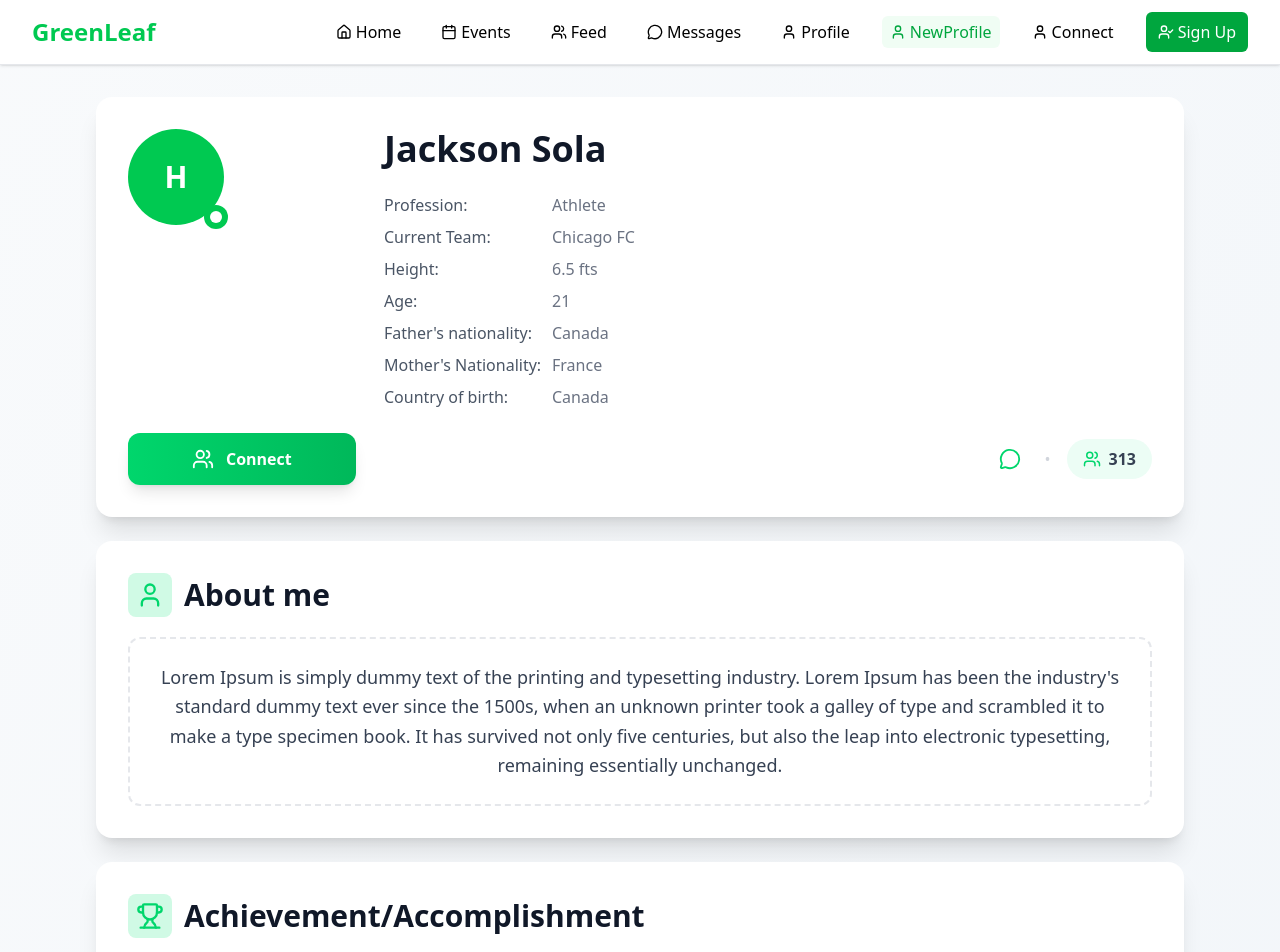
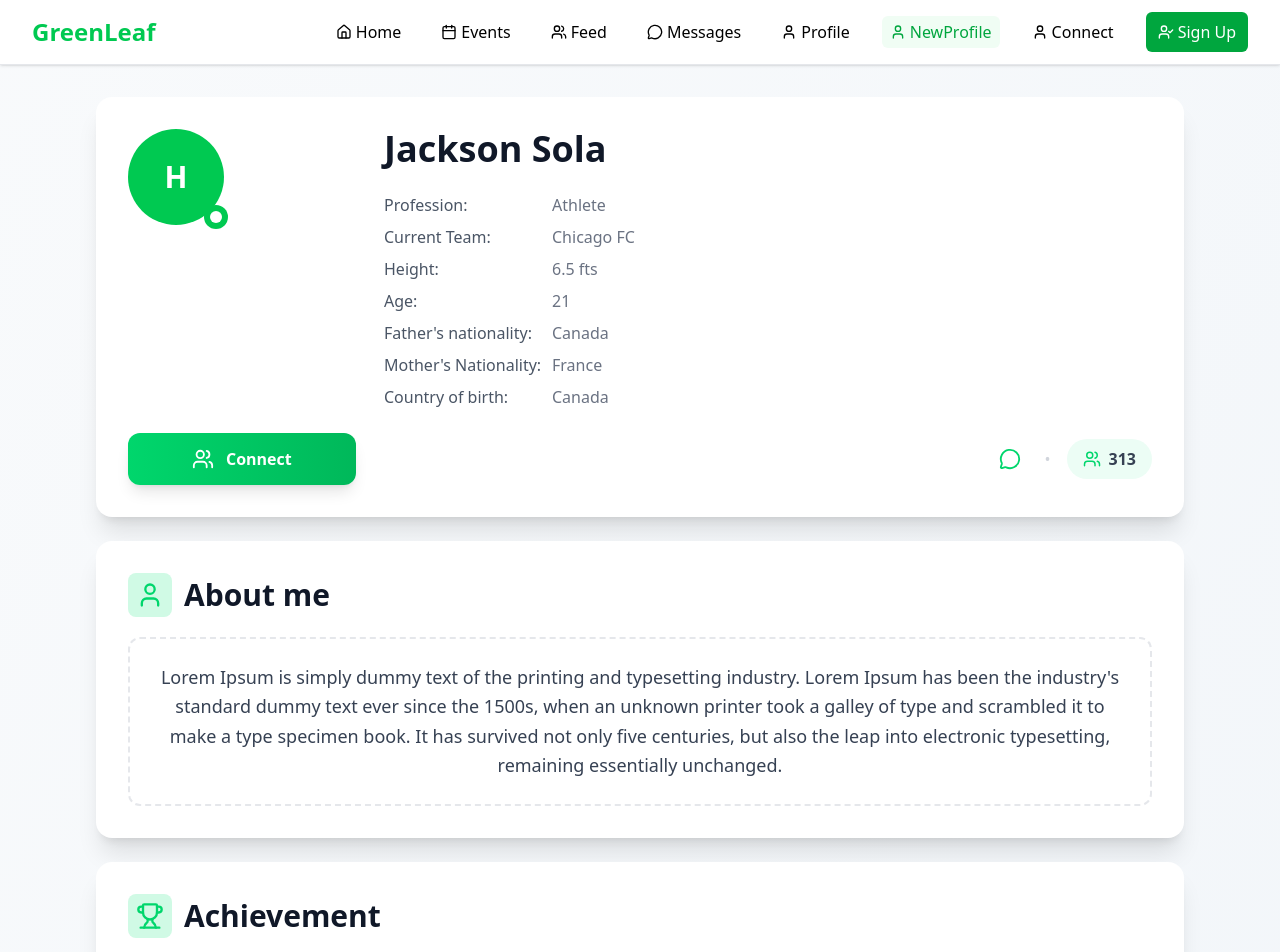
Before and after one commit to riyeba/Greenlife, a React (Vite) app: page /newprofile in a window 1280 px wide. Shown: the top 952 px of the page. Built offline with nearby package versions, Linux system fonts and the light colour scheme; the HTML template or start-up script is replaced by a standard one.

Commit message:
version4

```diff
--- a/src/NewProfile.jsx
+++ b/src/NewProfile.jsx
@@ -136,7 +136,7 @@ export default function NewProfile() {
             <div className="p-2 bg-emerald-100 rounded-lg">
               <Trophy className="text-[#00D66C]" size={28} />
             </div>
-            Achievement/Accomplishment
+            Achievement
           </h2>
           <div className="border-2 border-dashed border-gray-200 rounded-xl p-6">
             <div className="flex flex-wrap gap-4 justify-center">
```
